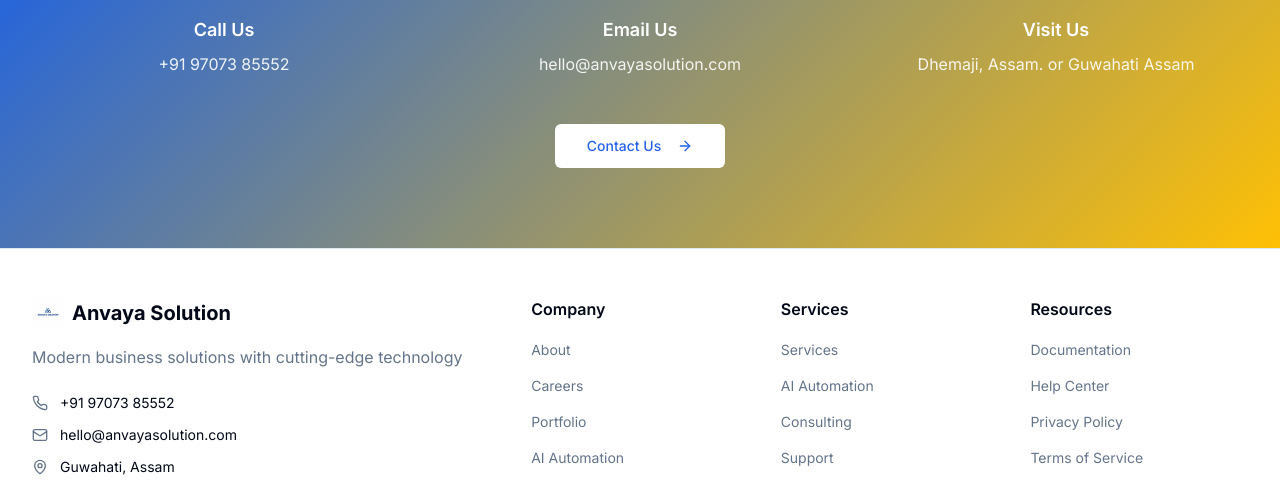
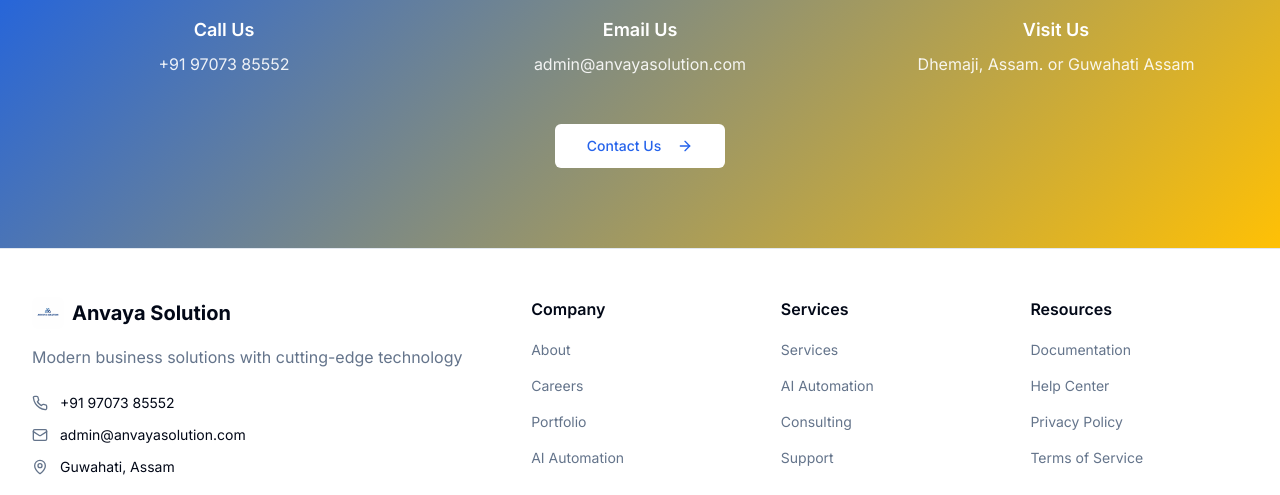
Before and after one commit to nayanjyotigogoi/anvayasolution, a Next.js app: page / in a window 1280 px wide. Shown: the part 4423-4918 px from the top of the page. Built offline with nearby package versions, Linux system fonts and the light colour scheme.

Commit message:
admin@anvayasolution.com mail added

```diff
--- a/app/contact/page.tsx
+++ b/app/contact/page.tsx
@@ -133,7 +133,7 @@ export default function ContactPage() {
                 <CardContent>
                   <p className="text-muted-foreground">Send us an email</p>
                   <p className="font-semibold text-lg">
-                    hello@anvayasolution.com
+                    admin@anvayasolution.com
                   </p>
                 </CardContent>
               </Card>
--- a/app/layout.tsx
+++ b/app/layout.tsx
@@ -16,7 +16,7 @@ export const metadata: Metadata = {
   title: "Anvaya Solution - Modern Business Solutions",
   description: "Professional business solutions with cutting-edge technology and AI automation services.",
   keywords: "business solutions, AI automation, web development, consulting",
-    generator: 'v0.dev'
+    generator: 'Anvaya solution'
 }
 
 export default function RootLayout({
--- a/components/contact-cta.tsx
+++ b/components/contact-cta.tsx
@@ -29,7 +29,7 @@ export function ContactCTA() {
               <Mail className="h-8 w-8" />
             </div>
             <h3 className="text-lg font-semibold mb-2">Email Us</h3>
-            <p className="opacity-90">hello@anvayasolution.com</p>
+            <p className="opacity-90">admin@anvayasolution.com</p>
           </div>
           <div className="text-center">
             <div className="w-16 h-16 bg-white/20 rounded-full flex items-center justify-center mx-auto mb-4">
--- a/components/footer.tsx
+++ b/components/footer.tsx
@@ -77,7 +77,7 @@ export function Footer() {
               </div>
               <div className="flex items-center space-x-3 text-sm">
                 <Mail className="h-4 w-4 text-muted-foreground" />
-                <span>hello@anvayasolution.com</span>
+                <span>admin@anvayasolution.com</span>
               </div>
               <div className="flex items-center space-x-3 text-sm">
                 <MapPin className="h-4 w-4 text-muted-foreground" />
```
